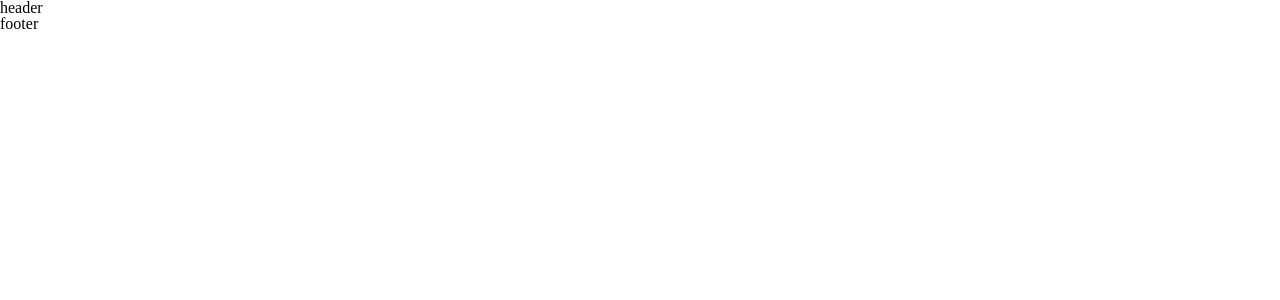
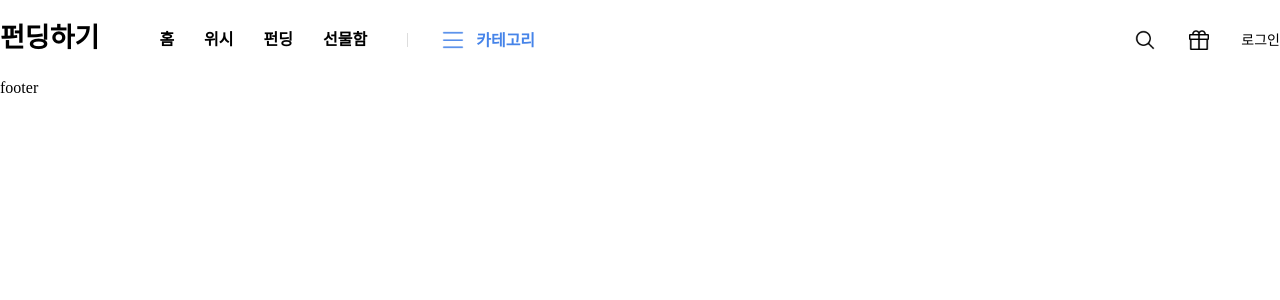
Before and after one commit to KakaoFunding/front-end, a React (Vite) app: page / in a window 1280 px wide. Shown: the top 300 px of the page. Built offline with nearby package versions, Linux system fonts and the light colour scheme.

Commit message:
[refactor]: export 방법 변경에 따른 수정 (#4)

```diff
--- a/src/App.tsx
+++ b/src/App.tsx
@@ -1,8 +1,10 @@
 import { Outlet } from 'react-router-dom';
+
+import Header from 'components/Header';
 
 const App = () => (
   <>
-    <header>header</header>
+    <Header />
     <Outlet />
     <footer>footer</footer>
   </>
```
